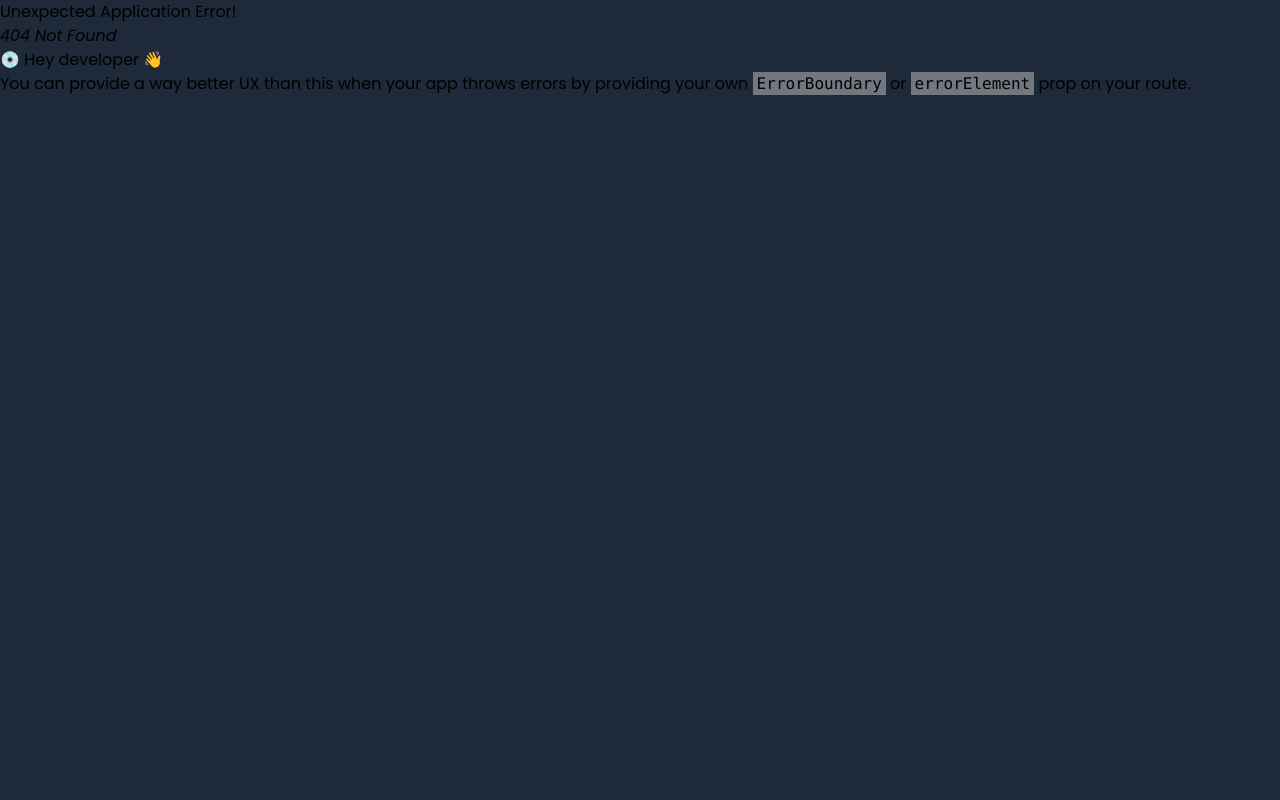
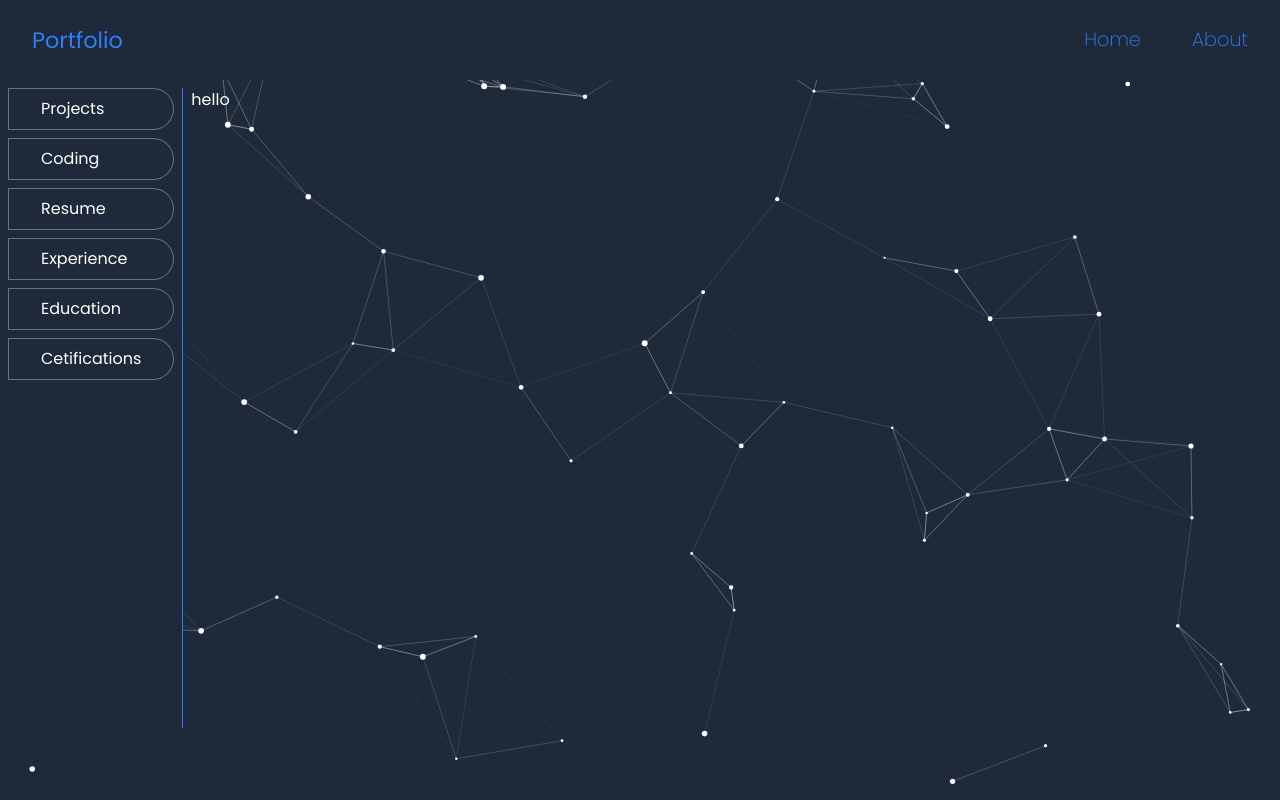
Before and after one commit to CtrlAltWin/New-Portfolio, a React (Vite) app: page /about in a window 1280 px wide. Before the commit this address had no page. Built offline with nearby package versions, Linux system fonts and the light colour scheme.

Commit message:
built sidebar in about page

```diff
--- a/src/App.jsx
+++ b/src/App.jsx
@@ -2,6 +2,7 @@ import { Outlet } from "react-router-dom";
 import Header from "./components/Header";
 import ParticlesComponent from "./components/particles";
 import Footer from "./components/Footer";
+import About from "./components/About";
 
 const App = () => {
   return (
--- /dev/null
+++ b/src/components/About.jsx
@@ -0,0 +1,13 @@
+import React from "react";
+import Sidebar from "./Sidebar";
+
+const About = () => {
+  return (
+    <div className="text-white py-2 flex gap-2">
+      <Sidebar />
+      <div className="w-full min-h-[80vh]">hello</div>
+    </div>
+  );
+};
+
+export default About;
--- a/src/components/Header.jsx
+++ b/src/components/Header.jsx
@@ -6,13 +6,13 @@ const Header = () => {
       <Link className="text-lg sm:text-[2.8vmin]">Portfolio</Link>
       <div className="flex gap-[4vw] text-[2.4vmin] items-center font-extralight">
         <Link
-          to={""}
+          to={"/"}
           className="hidden sm:block hover:text-white ease-in duration-200"
         >
           Home
         </Link>
         <Link
-          to={""}
+          to={"/about"}
           className="hidden sm:block hover:text-white ease-in duration-200"
         >
           About
@@ -29,13 +29,13 @@ const Header = () => {
               <path d="M18 18V20H6V18H18ZM21 11V13H3V11H21ZM18 4V6H6V4H18Z"></path>
             </svg>
           </summary>
-          <div className="absolute right-2 text-white w-auto font-extralight text-[4vmin] py-2 px-2 mt-1 border rounded-2xl">
+          <div className="absolute right-2 text-white w-auto font-extralight text-[4vmin] py-2 px-2 mt-2 border rounded-2xl">
             <ul className="">
               <li className="hover:text-blue-500 duration-200 ease-in-out">
-                <Link to={""}>Home</Link>
+                <Link to={"/"}>Home</Link>
               </li>
-              <li className="hover:text-blue-500 duration-200 ease-in-out">
-                <Link to={""}>About</Link>
+              <li className="hover:text-blue-500 duration-200 ease-in-out mt-2">
+                <Link to={"/about"}>About</Link>
               </li>
             </ul>
           </div>
--- a/src/components/Home.jsx
+++ b/src/components/Home.jsx
@@ -5,11 +5,11 @@ const Home = () => {
   const navigate = useNavigate();
   return (
     <div className="flex ">
-      <div className="flex flex-col w-full items-center h-[calc(100vh-12rem) ] py-6 px-4">
+      <div className="flex flex-col w-full items-center h-[calc(100vh-12rem)] py-6 px-4">
         {/* Profile Section */}
         <div className="flex flex-col items-center text-center md:text-left gap-6">
           {/* Profile Image */}
-          <div className="flex justify-center items-center w-[18vw] h-[18vw] min-w-44 min-h-44 max-w-52 max-h-52 rounded-full overflow-hidden shadow-lg">
+          <div className="flex justify-center items-center w-[18vw] h-[18vw] min-w-44 min-h-44 max-w-52 max-h-52 rounded-full overflow-hidden">
             <img
               src="/coder.jpg"
               alt="Profile"
@@ -18,14 +18,17 @@ const Home = () => {
           </div>
 
           {/* Hero Content */}
-          <h3 className="font-semibold text-white text-2xl sm:text-[3vw] lg:text-3xl">
+          <h3 className="font-semibold text-white text-2xl sm:text-[3vw] lg:text-3xl bg-gray-800">
             Turning Ideas Into Reality with
-            <span className="text-blue-500"> {" <Code/>"}</span>
+            <span className="text-blue-500 hover:text-4xl duration-200 ease-in">
+              {" "}
+              {" <Code/>"}
+            </span>
           </h3>
         </div>
 
         {/* Introduction */}
-        <p className="font-light text-white text-xl md:text-2xl text-center max-w-3xl mt-6 md:mt-10 bg-gray-800">
+        <p className="font-light text-gray-400 text-xl md:text-2xl text-center max-w-3xl mt-6 md:mt-10 bg-gray-800">
           Hey, I'm <span className="font-semibold">Raunak</span>, a Full-Stack
           Developer specializing in{" "}
           <span className="font-medium text-blue-500">MERN</span>,
@@ -38,25 +41,25 @@ const Home = () => {
         {/* Call to Action Buttons */}
         <div className="flex flex-col sm:flex-row gap-5 mt-10">
           <button
-            className="h-12 sm:w-48 px-6 border-2 border-blue-600 bg-gray-800 hover:bg-blue-600 hover:scale-95 duration-200 ease-in text-white font-medium rounded-lg shadow-md"
-            onClick={() => {
-              navigate("/project");
-            }}
+            className="h-12 sm:w-48 px-6 border-2 border-blue-600 bg-gray-800 hover:bg-blue-600 hover:scale-95 duration-200 ease-in text-white rounded-lg"
+            // onClick={() => {
+            //   navigate("");
+            // }}
           >
             Hire Me
           </button>
           <button
-            className="h-12 sm:w-48 px-6 border-2 border-green-600 bg-gray-800 hover:bg-green-600 hover:scale-95 duration-200 ease-in text-white font-medium rounded-lg shadow-md"
-            onClick={() => {
-              navigate("/contact");
-            }}
+            className="h-12 sm:w-48 px-6 border-2 border-green-600 bg-gray-800 hover:bg-green-600 hover:scale-95 duration-200 ease-in text-white rounded-lg"
+            // onClick={() => {
+            //   navigate("");
+            // }}
           >
             Know Me
           </button>
         </div>
       </div>
 
-      <div className="hidden w-10 h-[60vh] sm:flex flex-col justify-between px-2 text-blue-500 pt-20">
+      <div className="hidden w-12 h-[calc(100vh-12rem)] sm:flex flex-col justify-between px-3 text-blue-500 py-10 border-l">
         <div>
           <svg
             xmlns="http://www.w3.org/2000/svg"
--- /dev/null
+++ b/src/components/Sidebar.jsx
@@ -0,0 +1,21 @@
+import React from "react";
+import SidebarButtons from "./SidebarButtons";
+const titles = [
+  "Projects",
+  "Coding",
+  "Resume",
+  "Experience",
+  "Education",
+  "Cetifications",
+];
+const Sidebar = () => {
+  return (
+    <div className="absolute sm:static flex flex-col gap-2 h-[80vh] px-2 border-r border-blue-500 bg-gray-800">
+      {titles.map((title) => (
+        <SidebarButtons title={title} />
+      ))}
+    </div>
+  );
+};
+
+export default Sidebar;
--- /dev/null
+++ b/src/components/SidebarButtons.jsx
@@ -0,0 +1,11 @@
+import React from "react";
+
+const SidebarButtons = ({title}) => {
+  return (
+    <buttons className="border border-gray-500 p-2 rounded-l rounded-full hover:border-blue-500 hover:bg-blue-500 duration-200 ease-in px-8">
+      {title}
+    </buttons>
+  );
+};
+
+export default SidebarButtons;
```
Also changed, not shown: src/main.jsx (+3 -6 lines).
